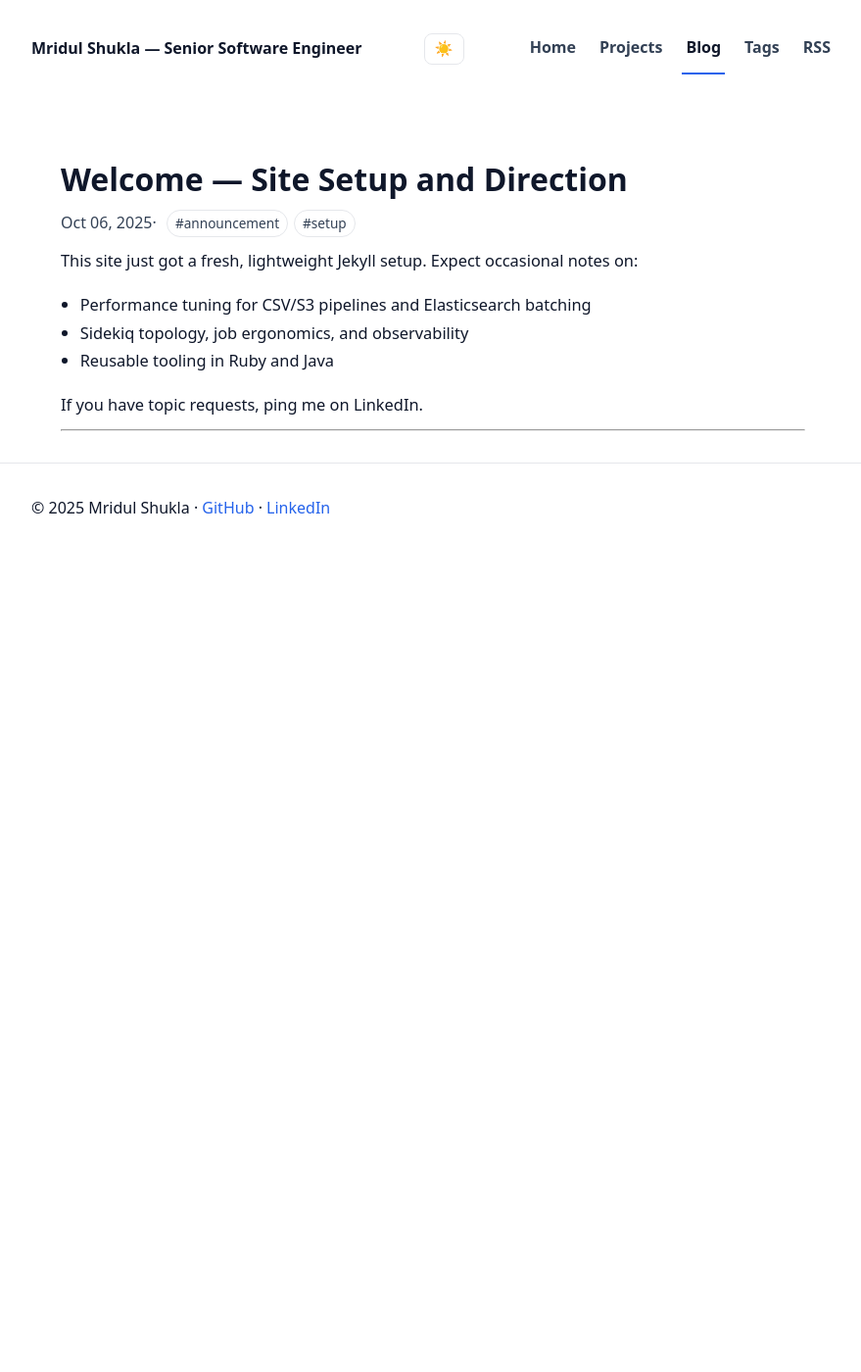
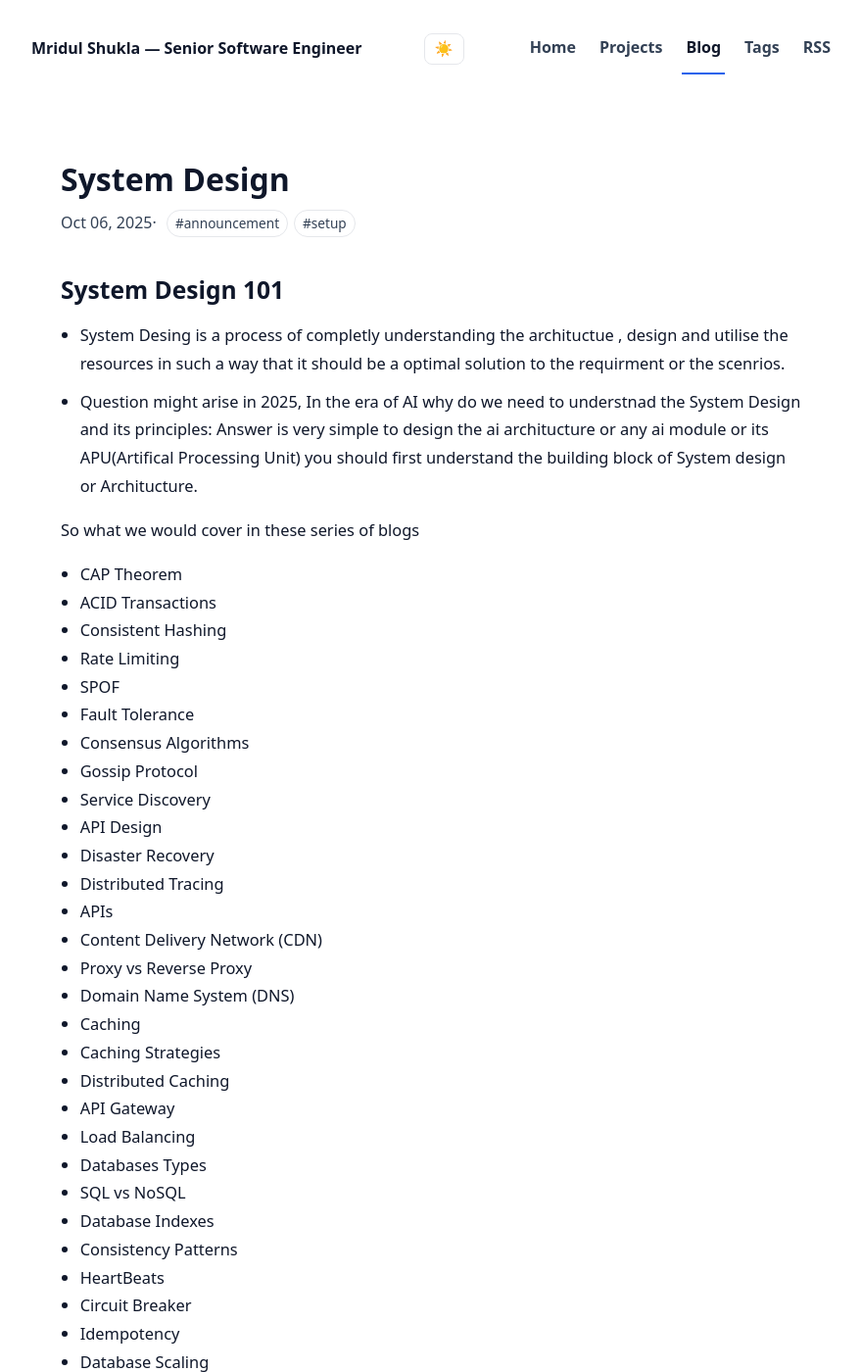
Before and after one commit to MridulS-R/MridulS-R.github.io, a Jekyll site: the page built from _posts/2025-10-06-welcome.md, in a window 1280 px wide and 1400 px high. Shown: the whole window at 98% size, without its empty margins (198-1077 px from the left). Built offline with Jekyll 4.4.1, drawn with Linux system fonts in a browser that asks for light colours; some of the changed text lies outside the part shown.

Commit message:
first blog setup

```diff
--- a/_posts/2025-10-06-welcome.md
+++ b/_posts/2025-10-06-welcome.md
@@ -1,15 +1,57 @@
 ---
 layout: post
-title: "Welcome — Site Setup and Direction"
-description: "Kicking off the blog with a brief on goals: projects, notes, and technical deep dives."
+title: "System Design"
+description: "Kicking off series of blog with onestop solution on System Design"
 tags: [announcement, setup]
 ---
 
-This site just got a fresh, lightweight Jekyll setup. Expect occasional notes on:
-<!--more-->
+## System Design 101
 
-- Performance tuning for CSV/S3 pipelines and Elasticsearch batching
-- Sidekiq topology, job ergonomics, and observability
-- Reusable tooling in Ruby and Java
+- System Desing is a process of completly understanding the archituctue , design and utilise the resources in such a way that it should be a optimal solution to the requirment or the scenrios.
 
-If you have topic requests, ping me on LinkedIn.
+- Question might arise in 2025, In the era of AI why do we need to understnad the System Design and its principles: Answer is very simple to design the ai architucture or any ai module or its APU(Artifical Processing Unit) you should first understand the building block of System design or Architucture.
+
+So what we would cover in these series of blogs
+
+- CAP Theorem
+- ACID Transactions
+- Consistent Hashing
+- Rate Limiting
+- SPOF
+- Fault Tolerance
+- Consensus Algorithms
+- Gossip Protocol
+- Service Discovery
+- API Design
+- Disaster Recovery
+- Distributed Tracing
+- APIs
+- Content Delivery Network (CDN)
+- Proxy vs Reverse Proxy
+- Domain Name System (DNS)
+- Caching
+- Caching Strategies
+- Distributed Caching
+- API Gateway
+- Load Balancing
+- Databases Types
+- SQL vs NoSQL
+- Database Indexes
+- Consistency Patterns
+- HeartBeats
+- Circuit Breaker
+- Idempotency
+- Database Scaling
+- Data Replication
+- Data Redundancy
+- Database Sharding
+- Database Architectures
+- Failover
+- Bloom Filters
+- Message Queues
+- WebSockets
+- Checksums
+- Microservices Guidelines
+- Distributed Locking
+
+And After this we would see some examples of realtime appication with rails and will create bottleneck and how we can resolve this
```
